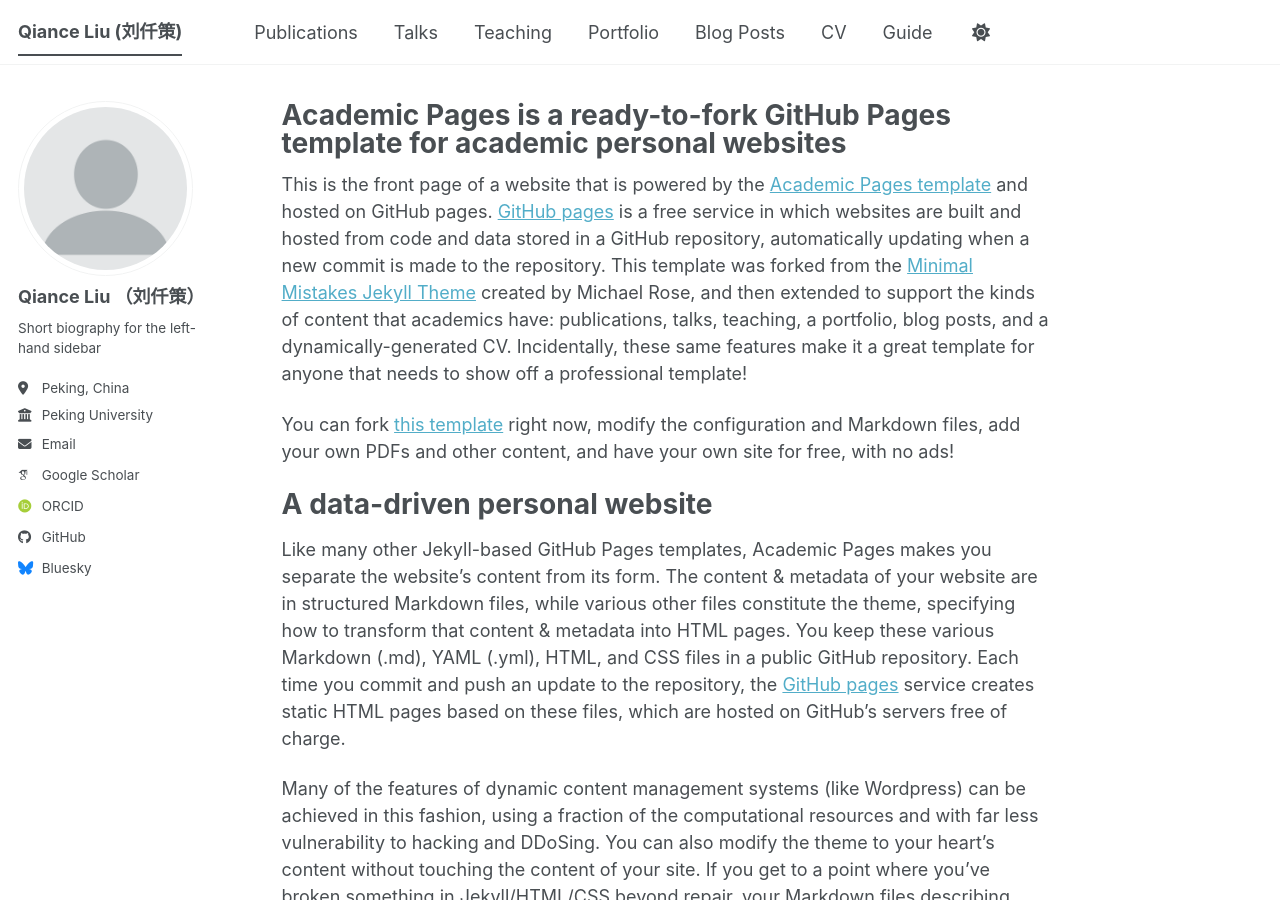
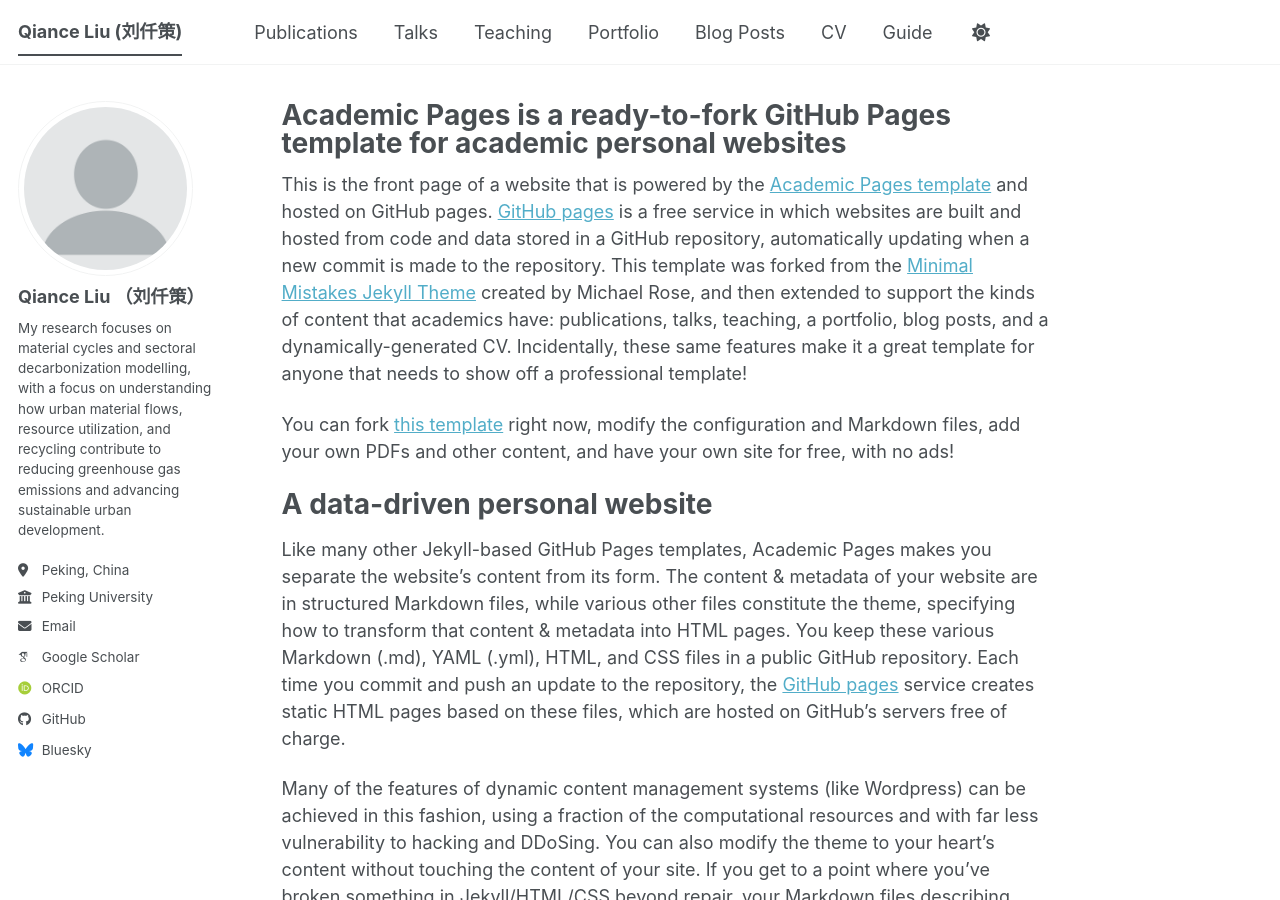
Before and after one commit to QianceLIU/qianceliu.github.io, a Jekyll site: the page built from _pages/about.md, in a window 1280 px wide and 900 px high. Built offline with Jekyll 4.4.1, drawn with Linux system fonts in a browser that asks for light colours; some web fonts are replaced; a script bundle is joined from its source files by our own code; library files that are not in the unit come from our copies.

Commit message:
Update _config.yml

```diff
--- a/_config.yml
+++ b/_config.yml
@@ -12,7 +12,7 @@
 title                    : "Qiance Liu (刘仟策)"
 title_separator          : "-"
 name                     : &name "Qiance Liu (刘仟策)"
-description              : &description "Your Name's academic portfolio"   # Update this with a general description of your site, this is the default if not overridden by a page
+description              : &description "My research focuses on material cycles and sectoral decarbonization modelling, with a focus on understanding how urban material flows, resource utilization, and recycling contribute to reducing greenhouse gas emissions and advancing sustainable urban development."   # Update this with a general description of your site, this is the default if not overridden by a page
 url                      : https://qianceliu.github.io # The base hostname & protocol for your site e.g. "https://[your GitHub username].github.io",
                                                            # or if you already have some other page hosted on Github then use "https://[your GitHub username].github.io/[Your Repo Name]"
 baseurl                  : "" # the subpath of your site, e.g. "/blog"
@@ -26,7 +26,7 @@
   avatar           : "profile.png"
   name             : "Qiance Liu （刘仟策）"
   pronouns         : # example: "she/her"
-  bio              : "Short biography for the left-hand sidebar"
+  bio              : "My research focuses on material cycles and sectoral decarbonization modelling, with a focus on understanding how urban material flows, resource utilization, and recycling contribute to reducing greenhouse gas emissions and advancing sustainable urban development."
   location         : "Peking, China"
   employer         : "Peking University"
   uri              : # URL
```
